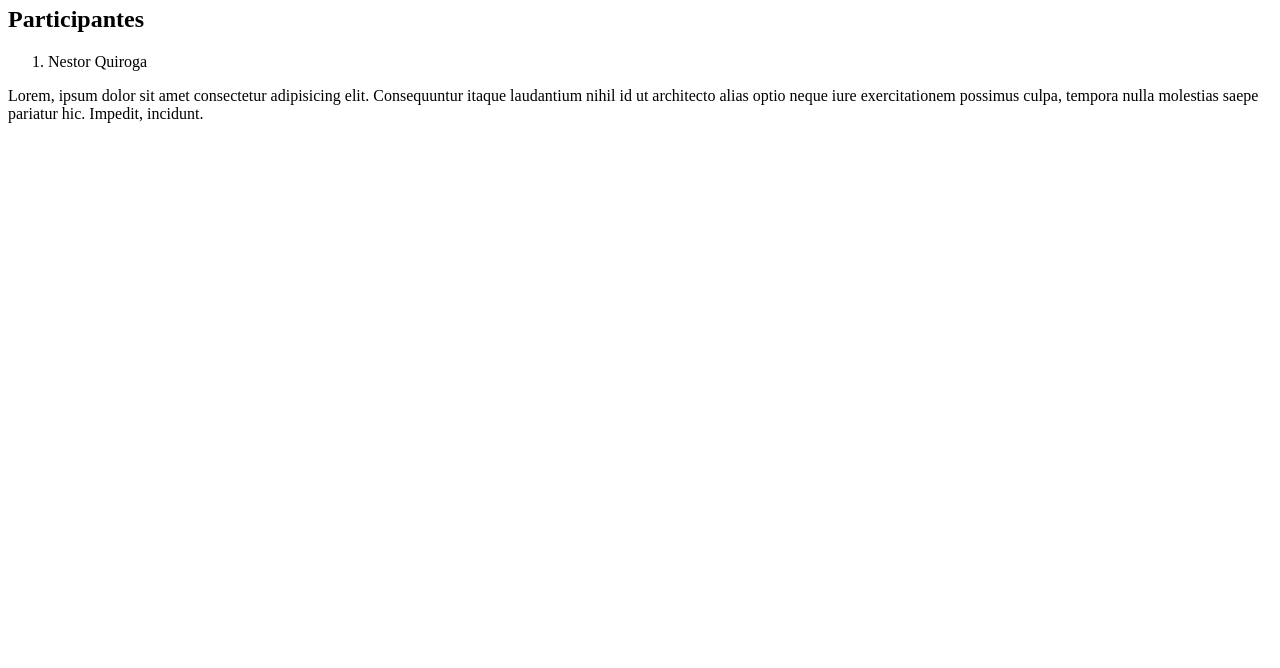
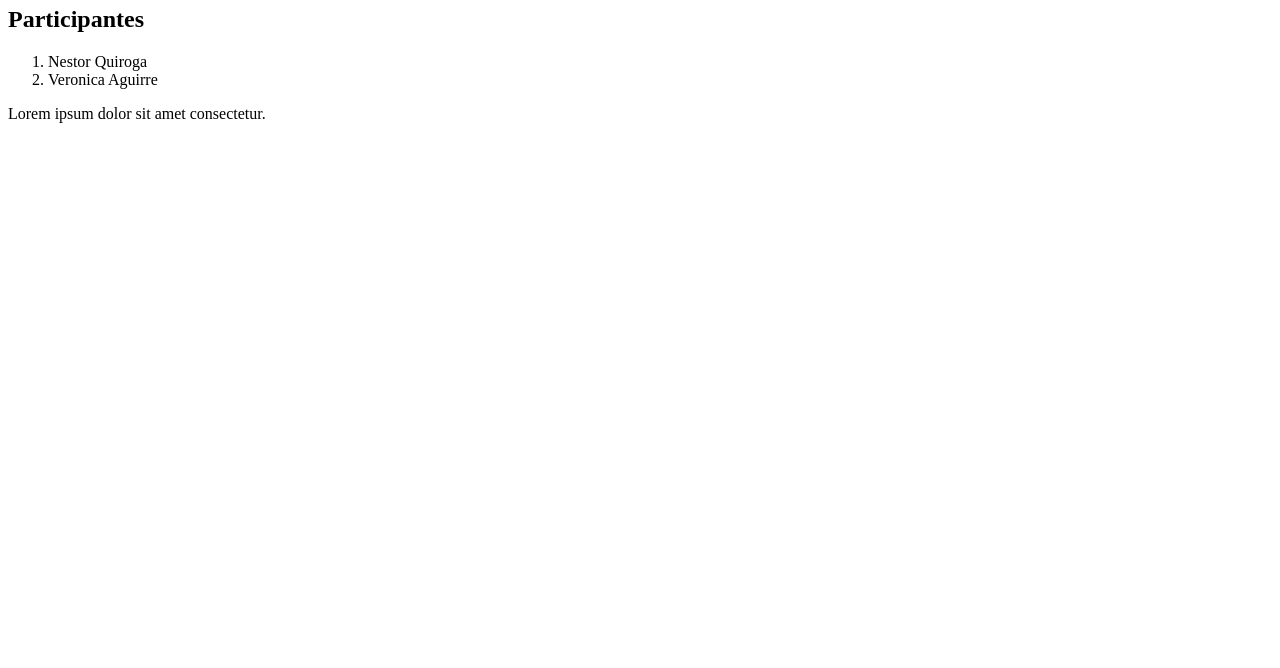
Before and after one commit to WilliamOBC/pruebaHappyPet, a plain HTML site: page Index.html in a window 1280 px wide. Shown: the part 132-800 px from the top of the page. Drawn offline with Linux system fonts and the light colour scheme.

Commit message:
Se incluye participante

```diff
--- a/Index.html
+++ b/Index.html
@@ -14,10 +14,11 @@
   <h2>Participantes</h2>
   <ol>
     <li>Nestor Quiroga</li>
+    <li>Veronica Aguirre</li>
   </ol>
 
-  <p>Lorem, ipsum dolor sit amet consectetur adipisicing elit. Consequuntur itaque laudantium nihil id ut architecto
-    alias optio neque iure exercitationem possimus culpa, tempora nulla molestias saepe pariatur hic. Impedit, incidunt.
+  <p>
+    Lorem ipsum dolor sit amet consectetur.
   </p>
 </body>
 
```
